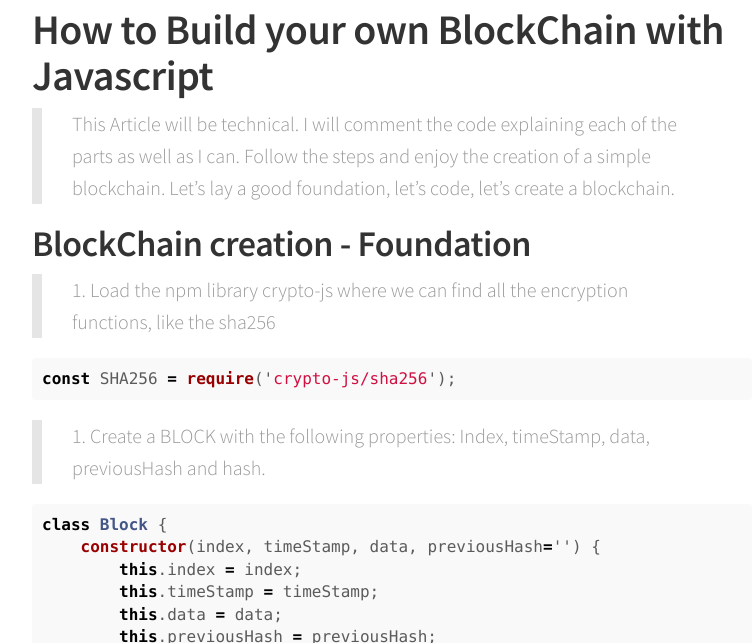
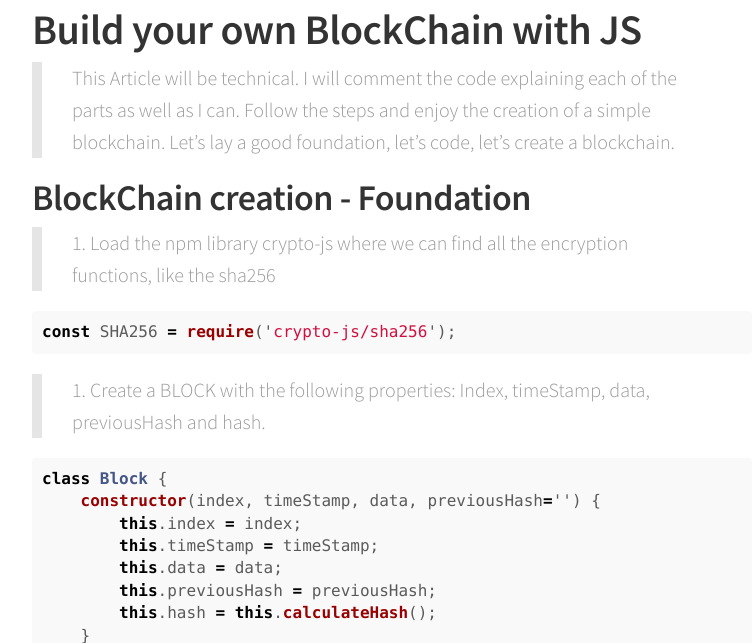
Before and after one commit to bernatferragut/FutureWeb-blog, a Jekyll site: the page built from _posts/17-03-18-FW-Intro to Blockchain-Part 1.md, in a window 1280 px wide and 900 px high, scrolled down 339 px, cut to the strip 257-900 px from the top of the window. Shown: the whole strip, without its empty margins (248-1001 px from the left). Built offline with Jekyll 4.4.1, drawn with Linux system fonts in a browser that asks for light colours; nearby versions of some CDN libraries; comment, search, counter and statistics services are not loaded.

Commit message:
Update 17-03-18-FW-Intro to Blockchain-Part 1.md
Text update

```diff
--- a/_posts/17-03-18-FW-Intro to Blockchain-Part 1.md
+++ b/_posts/17-03-18-FW-Intro to Blockchain-Part 1.md
@@ -10,7 +10,7 @@ share: true
 
 ![blockchain-1](https://user-images.githubusercontent.com/17754060/37556920-454c3c50-29d3-11e8-9566-a8c09920351d.jpg)
 
-# How to Build your own BlockChain with Javascript
+# Build your own BlockChain with JS
 
 > This Article will be technical. I will comment the code explaining each of the parts as well as I can. Follow the steps and enjoy the creation of a simple blockchain. Let's lay a good foundation, let's code, let's create a blockchain.
 
```
